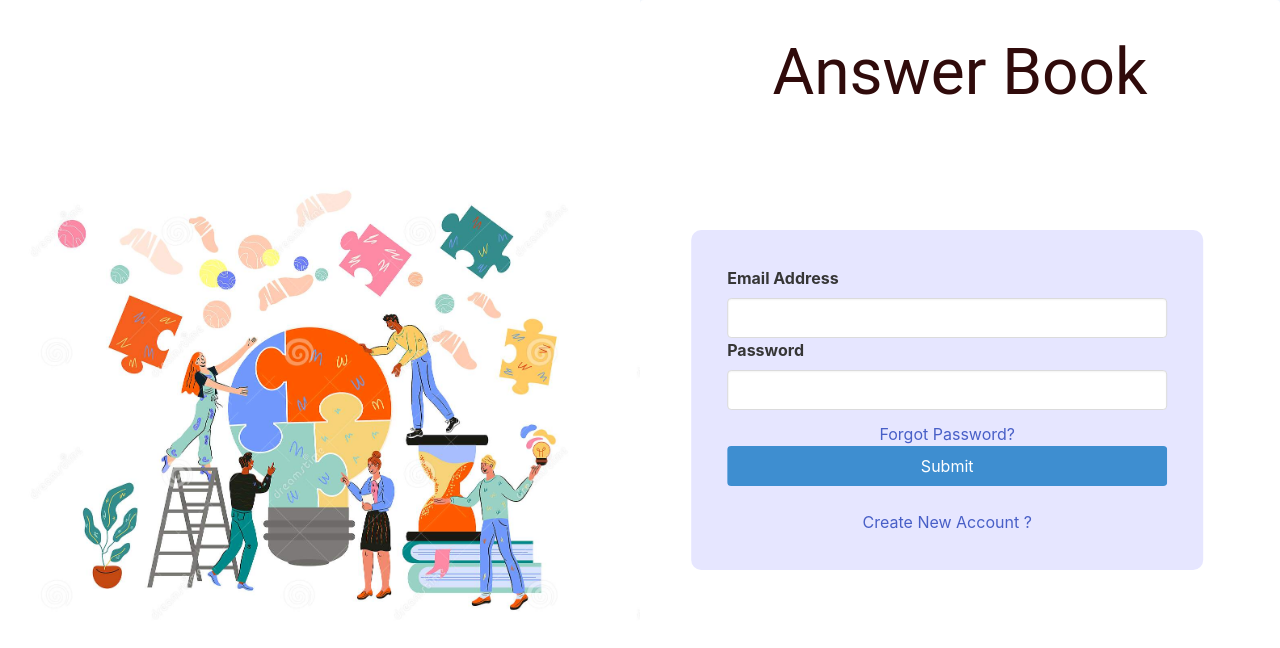
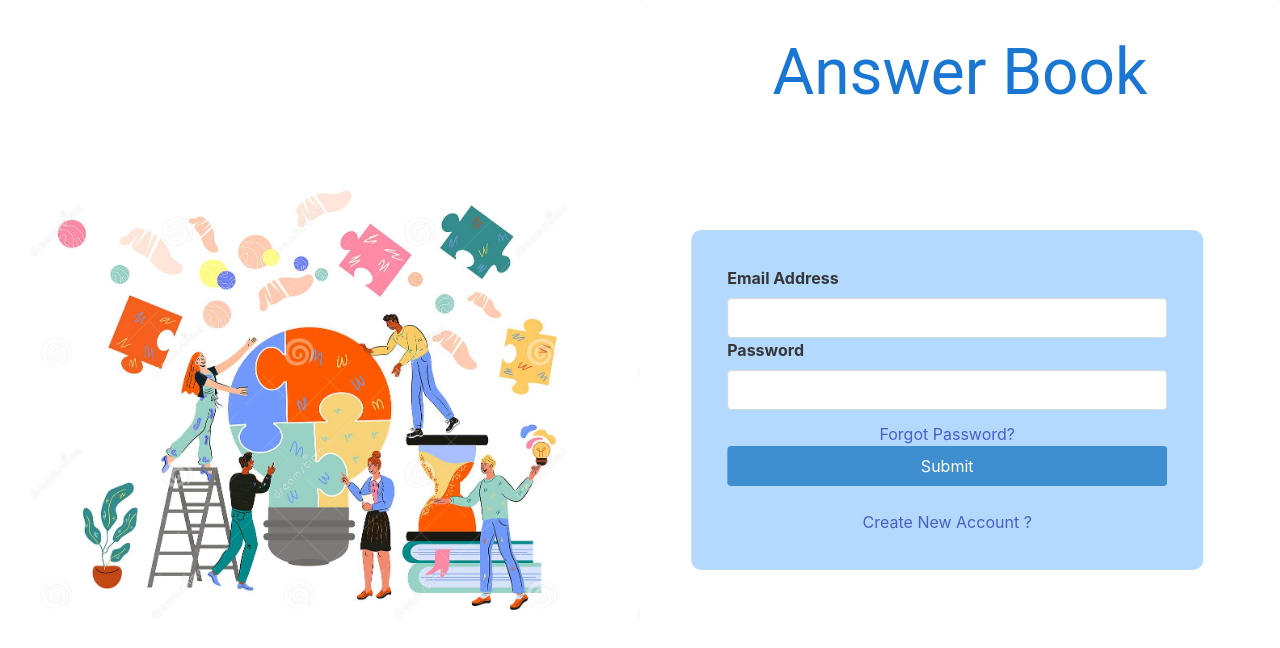
Before and after one commit to shivambhojani/AnserBook-UI, a React (Create React App) app: page / in a window 1280 px wide. Shown: the top 648 px of the page. Built offline with nearby package versions, Linux system fonts and the light colour scheme.

Commit message:
login screen beautification

```diff
--- a/src/components/Login/Form.css
+++ b/src/components/Login/Form.css
@@ -35,9 +35,10 @@
 }
 
 .title {
-  color: #300b0b;
+  color: #1976d2;
   text-align: center;
   font-size: 4rem !important;
+  font-family: "Courier-Bold";
 }
 
 .titlecontainer {
@@ -46,7 +47,7 @@
 }
 
 .loginBox {
-  background-color: rgb(230, 230, 255);
+  background-color: #b3d9ff;
   margin: 10 10 10 10;
   width: 40%;
   position: absolute;
```
Also changed, not shown: src/components/BookmarksList/MyBookmarkLists.tsx (+6 -6 lines).
